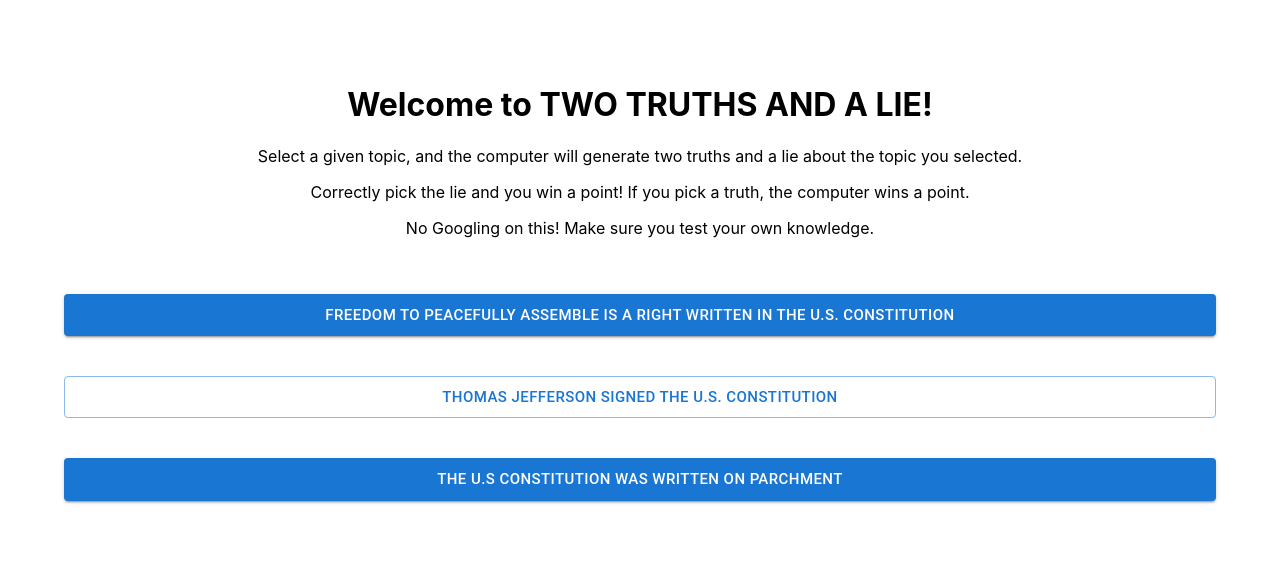
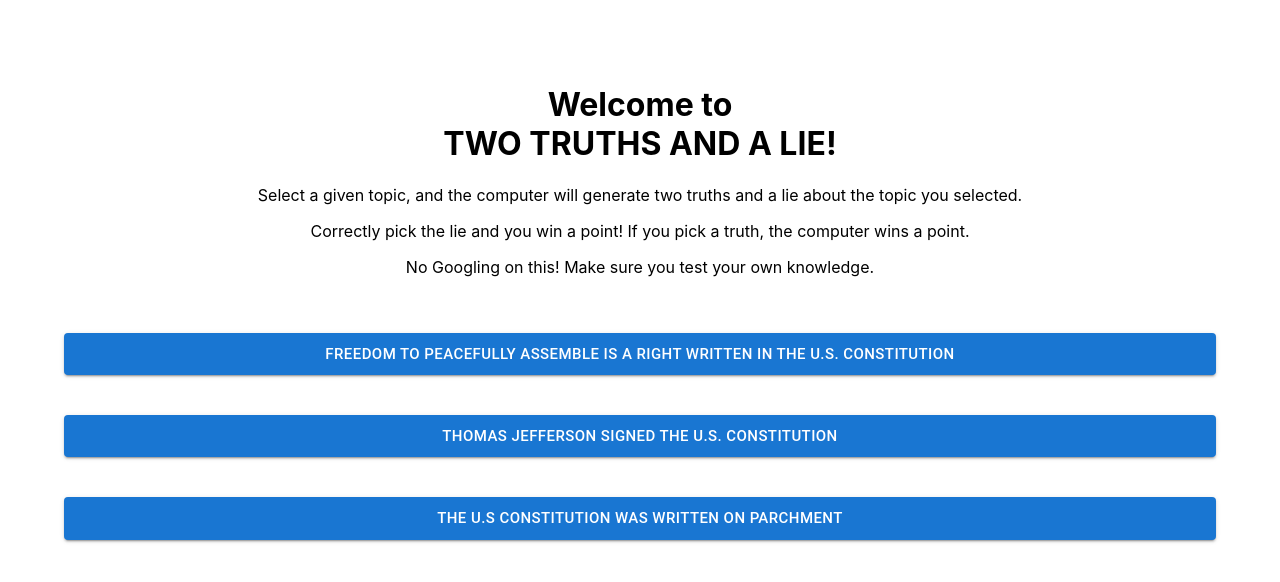
Before and after one commit to DVFon14/TwoTruthsAndALie, a React (Create React App) app: page / in a window 1280 px wide. Shown: the top 582 px of the page. Built offline with nearby package versions, Linux system fonts and the light colour scheme.

Commit message:
goes through each of the nine categories

```diff
--- a/src/App.js
+++ b/src/App.js
@@ -4,16 +4,17 @@ import { Stack, Button } from "@mui/material";
 import categories from "./statements/categories.js";
 import messages from "./statements/messages";
 
-const welcome = <div>{messages.instruct}</div>;
-
 function App() {
   const [ComputerScore, setComputerScore] = useState(1);
   const [HumanScore, setHumanScore] = useState(1);
+  const [questionNum, setQuestionNum] = useState(0);
+
+  const categoryIndex = () => {
+    console.log(`questionNum is: ${questionNum}`);
+    setQuestionNum(questionNum + 1);
+  };
 
   const pointHandler = (isTrue) => {
-    // console.log("event is: ", event);
-    // console.log("isTrue is: ", isTrue);
-
     if (isTrue === true) {
       alert(
         `This is a true statement. The computer wins a point! Its score is ${ComputerScore}`
@@ -25,41 +26,38 @@ function App() {
       );
       setHumanScore(HumanScore + 1);
     }
+    setQuestionNum(questionNum + 1);
   };
-
-  // useEffect(() => {
-  //   console.log("Made it here! ComputerScore is: ", ComputerScore);
-  // }, [ComputerScore]);
 
   return (
     <Stack spacing={5} direction="column" className="App">
-      {welcome}
+      {messages.instruct}
       <Button
         variant="contained"
         size="large"
         onClick={() => {
-          pointHandler(categories[0].allStatements[0].isTrue);
+          pointHandler(categories[questionNum].allStatements[0].isTrue);
         }}
       >
-        {categories[0].allStatements[0].Statement}
-      </Button>
-      <Button
-        variant="outlined"
-        size="large"
-        onClick={() => {
-          pointHandler(categories[0].allStatements[1].isTrue);
-        }}
-      >
-        {categories[0].allStatements[1].Statement}
+        {categories[questionNum].allStatements[0].Statement}
       </Button>
       <Button
         variant="contained"
         size="large"
         onClick={() => {
-          pointHandler(categories[0].allStatements[2].isTrue);
+          pointHandler(categories[questionNum].allStatements[1].isTrue);
         }}
       >
-        {categories[0].allStatements[2].Statement}
+        {categories[questionNum].allStatements[1].Statement}
+      </Button>
+      <Button
+        variant="contained"
+        size="large"
+        onClick={() => {
+          pointHandler(categories[questionNum].allStatements[2].isTrue);
+        }}
+      >
+        {categories[questionNum].allStatements[2].Statement}
       </Button>
     </Stack>
   );
--- a/src/statements/messages.js
+++ b/src/statements/messages.js
@@ -1,7 +1,8 @@
 const instructions = (
   <div>
     <h1>
-      <center>Welcome to TWO TRUTHS AND A LIE!</center>
+      <center>Welcome to </center>
+      <center>TWO TRUTHS AND A LIE!</center>
     </h1>
 
     <p>
```
